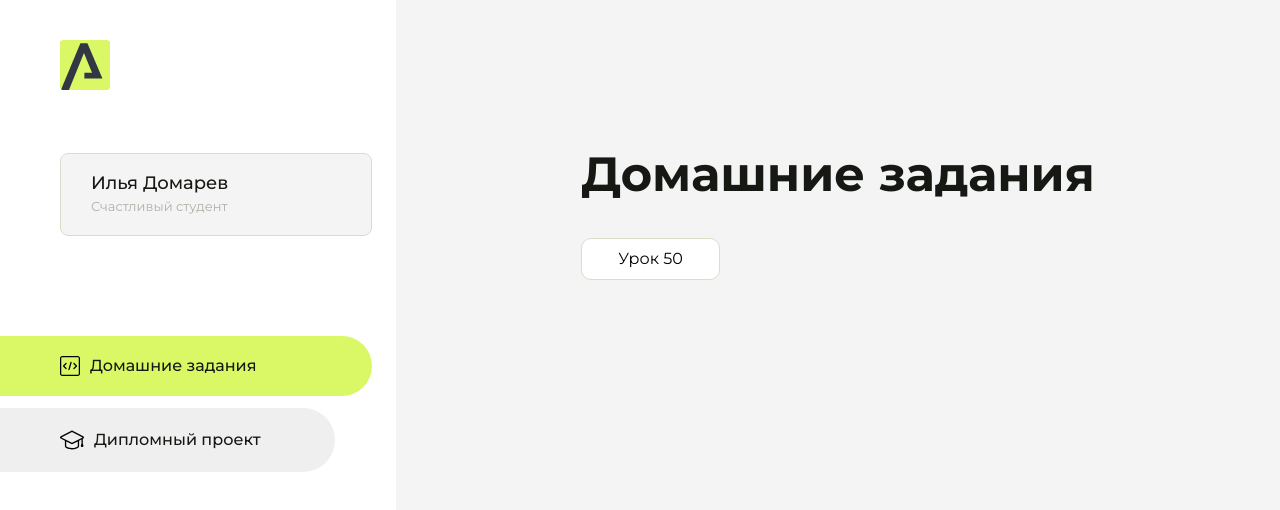
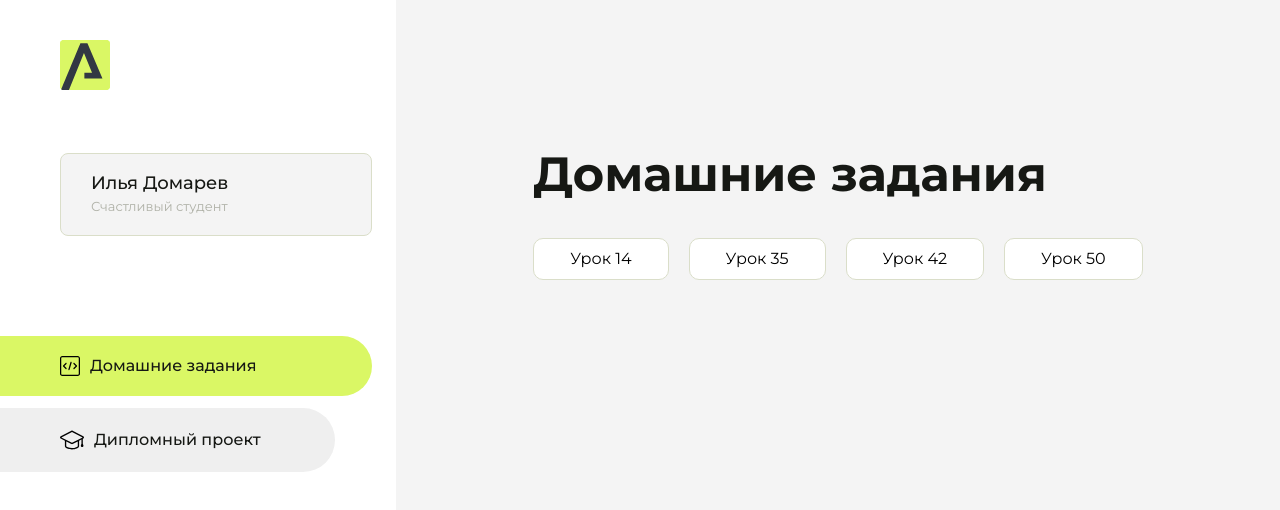
Before and after one commit to BATon-sketch/homework-2, a plain HTML site: page index.html in a window 1280 px wide. Drawn offline with Linux system fonts and the light colour scheme.

Commit message:
Update index.html

```diff
--- a/index.html
+++ b/index.html
@@ -93,6 +93,15 @@
                 <div class="content__title">Домашние задания</div>
                 <ul class="content__list">
                     <li class="content__list-item">
+                        <a href="14-NEW-DZ/index.html">Урок 14</a>
+                    </li>
+                    <li class="content__list-item">
+                        <a href="NEW-DZ-35/index.html">Урок 35</a>
+                    </li>
+                    <li class="content__list-item">
+                        <a href="NEW-DZ-41/index.html">Урок 42</a>
+                    </li>
+                    <li class="content__list-item">
                         <a href="ARTICLE/article.html">Урок 50</a>
                     </li>
                 </ul>
```
